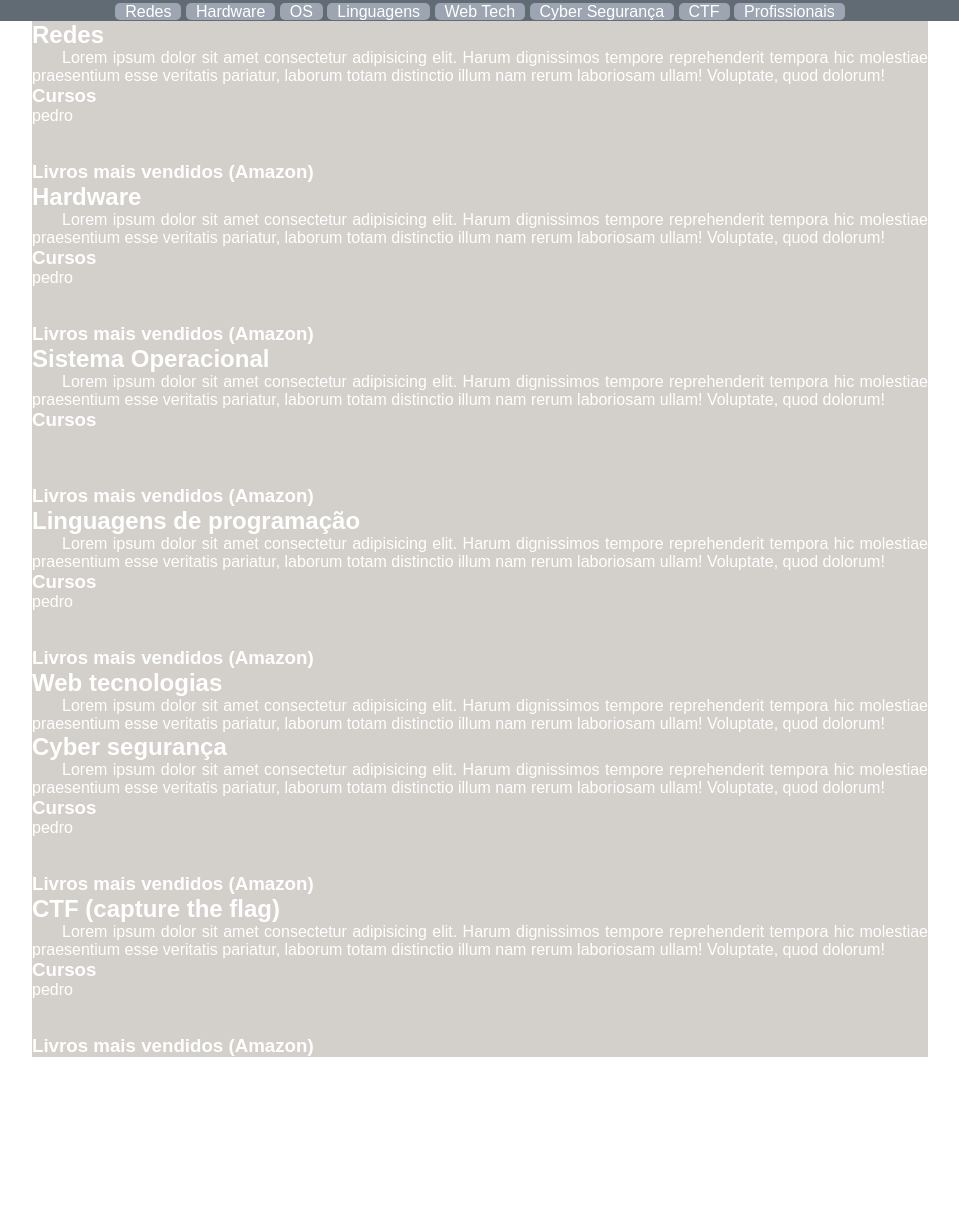
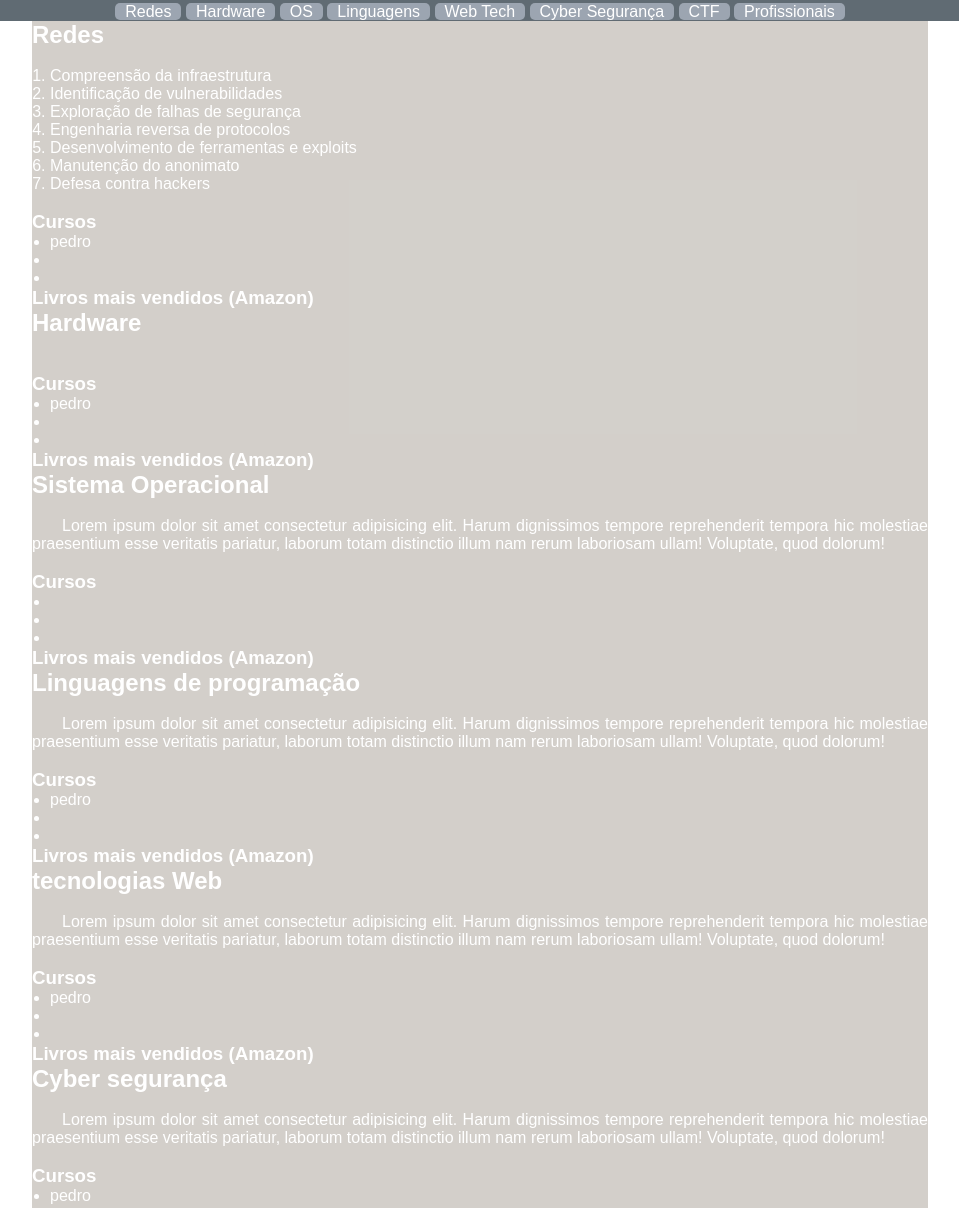
Before and after one commit to PedroMHenrique/Estudos, a plain HTML site: page index.html in a window 1280 px wide. Shown: the part 75-1283 px from the top of the page, without its empty margins (160-1119 px from the left). Before the commit the page ends 1132 px from the top, so only its background shows below. Drawn offline with Linux system fonts and the light colour scheme.

Commit message:
Adicionei alguns tópicos do porque estudar cada coisa

```diff
--- a/index.html
+++ b/index.html
@@ -28,9 +28,17 @@
 
             <article>
                 <section class="topicos">
-                    <h2>Redes</h2>
-                    <p>Lorem ipsum dolor sit amet consectetur adipisicing elit. Harum dignissimos tempore reprehenderit tempora hic molestiae praesentium esse veritatis pariatur, laborum totam distinctio illum nam rerum laboriosam ullam! Voluptate, quod dolorum!</p>
-                    <h3>Cursos</h3>
+                    <h2 class="titulos">Redes</h2>
+                    <ol>
+                        <li>Compreensão da infraestrutura</li>
+                        <li>Identificação de vulnerabilidades</li>
+                        <li>Exploração de falhas de segurança</li>
+                        <li>Engenharia reversa de protocolos</li>
+                        <li>Desenvolvimento de ferramentas e exploits</li>
+                        <li>Manutenção do anonimato</li>
+                        <li>Defesa contra hackers</li>
+                    </ol>
+                    <h3 class="curses">Cursos</h3>
                     <ul>
                         <li>pedro</li>
                         <li></li>
@@ -40,9 +48,11 @@
 
                 </section>
                 <section class="topicos">
-                    <h2>Hardware</h2>
-                    <p>Lorem ipsum dolor sit amet consectetur adipisicing elit. Harum dignissimos tempore reprehenderit tempora hic molestiae praesentium esse veritatis pariatur, laborum totam distinctio illum nam rerum laboriosam ullam! Voluptate, quod dolorum!</p>
-                    <h3>Cursos</h3>
+                    <h2 class="titulos">Hardware</h2>
+                    <ol>
+
+                    </ol>
+                    <h3 class="curses">Cursos</h3>
                     <ul>
                         <li>pedro</li>
                         <li></li>
@@ -52,9 +62,9 @@
 
                 </section>
                 <section class="topicos">
-                    <h2>Sistema Operacional</h2>
+                    <h2 class="titulos">Sistema Operacional</h2>
                     <p>Lorem ipsum dolor sit amet consectetur adipisicing elit. Harum dignissimos tempore reprehenderit tempora hic molestiae praesentium esse veritatis pariatur, laborum totam distinctio illum nam rerum laboriosam ullam! Voluptate, quod dolorum!</p>
-                    <h3>Cursos</h3>
+                    <h3 class="curses"> Cursos</h3>
                     <ul>
                         <li></li>
                         <li></li>
@@ -64,9 +74,9 @@
 
                 </section>
                 <section class="topicos">
-                    <h2>Linguagens de programação</h2>
+                    <h2 class="titulos">Linguagens de programação</h2>
                     <p>Lorem ipsum dolor sit amet consectetur adipisicing elit. Harum dignissimos tempore reprehenderit tempora hic molestiae praesentium esse veritatis pariatur, laborum totam distinctio illum nam rerum laboriosam ullam! Voluptate, quod dolorum!</p>
-                    <h3>Cursos</h3>
+                    <h3 class="curses">Cursos</h3>
                     <ul>
                         <li>pedro</li>
                         <li></li>
@@ -76,13 +86,20 @@
 
                 </section>
                 <section class="topicos">
-                    <h2>Web tecnologias</h2>
+                    <h2 class="titulos">tecnologias Web</h2>
                     <p>Lorem ipsum dolor sit amet consectetur adipisicing elit. Harum dignissimos tempore reprehenderit tempora hic molestiae praesentium esse veritatis pariatur, laborum totam distinctio illum nam rerum laboriosam ullam! Voluptate, quod dolorum!</p>
+                    <h3 class="curses">Cursos</h3>
+                    <ul>
+                        <li>pedro</li>
+                        <li></li>
+                        <li></li>
+                    </ul>
+                    <h3>Livros mais vendidos (Amazon)</h3>
                 </section>
                 <section class="topicos">
-                    <h2>Cyber segurança</h2>
+                    <h2 class="titulos">Cyber segurança</h2>
                     <p>Lorem ipsum dolor sit amet consectetur adipisicing elit. Harum dignissimos tempore reprehenderit tempora hic molestiae praesentium esse veritatis pariatur, laborum totam distinctio illum nam rerum laboriosam ullam! Voluptate, quod dolorum!</p>
-                    <h3>Cursos</h3>
+                    <h3 class="curses">Cursos</h3>
                     <ul>
                         <li>pedro</li>
                         <li></li>
@@ -92,9 +109,9 @@
 
                 </section>
                 <section class="topicos">
-                    <h2>CTF (capture the flag)</h2>
+                    <h2 class="titulos">CTF (capture the flag)</h2>
                     <p>Lorem ipsum dolor sit amet consectetur adipisicing elit. Harum dignissimos tempore reprehenderit tempora hic molestiae praesentium esse veritatis pariatur, laborum totam distinctio illum nam rerum laboriosam ullam! Voluptate, quod dolorum!</p>
-                    <h3>Cursos</h3>
+                    <h3 class="curses">Cursos</h3>
                     <ul>
                         <li>pedro</li>
                         <li></li>
@@ -115,6 +132,8 @@
         <footer>
 
         </footer>
-          </div>
+    </div>
+
+          <script src="pedro.js"></script>
 </body>
 </html>
--- a/style.css
+++ b/style.css
@@ -56,3 +56,15 @@ a{
     text-indent: 30px;
     text-align: justify;
 }
+.titulos{
+    padding-bottom: 18px;
+}
+.curses{
+    padding-top: 18px;
+}
+ul{
+    padding-left: 18px;
+}
+ol{
+    padding-left: 18px;
+}
```
